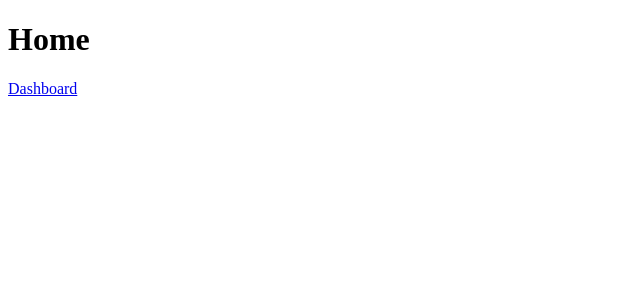
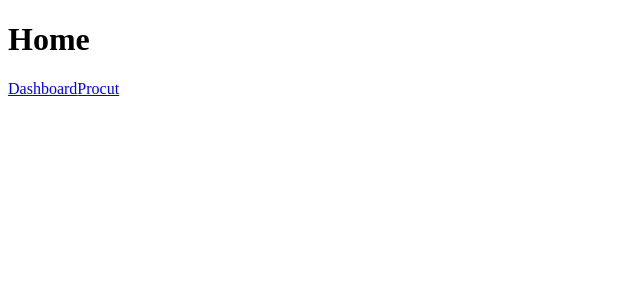
Before and after one commit to 9Pawit-Eungarunyawee/Projectjob, a Next.js app in the folder paintshop/: page / in a window 1280 px wide. Shown: the top 300 px of the page, without its empty margins (0-640 px from the left). Built offline with nearby package versions, Linux system fonts and the light colour scheme.

Commit message:
test merge

```diff
--- a/paintshop/src/pages/index.js
+++ b/paintshop/src/pages/index.js
@@ -5,6 +5,7 @@ export default function App() {
         <>
         <h1>Home</h1>
         <Link href="/dashboard">Dashboard</Link>
+        <Link href="/product">Procut</Link>
         </>
     );
 }
--- /dev/null
+++ b/paintshop/src/pages/product/index.js
@@ -0,0 +1,5 @@
+export default function Product(){
+    return(
+        <>Product</>
+    );
+}
```
